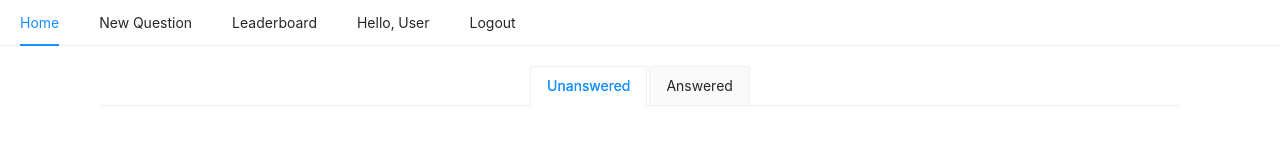
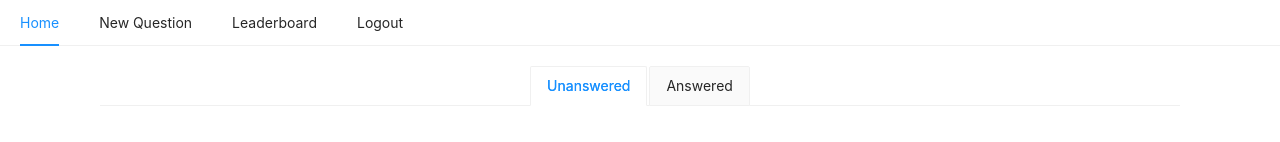
Before and after one commit to septra/would-you-rather, a React (Vite) app: page / in a window 1280 px wide. Shown: the top 142 px of the page. Built offline with nearby package versions, Linux system fonts and the light colour scheme.

Commit message:
Remove user component and route

```diff
--- a/src/App.jsx
+++ b/src/App.jsx
@@ -5,7 +5,6 @@
 import Poll from './Poll'
 import NewQuestion from './NewQuestion'
 import Leaderboard from './Leaderboard'
-import User from './User'
 import Question from './Question'
 
 function App() {
@@ -16,7 +15,6 @@
         <Route path='/' exact component={Poll} />
         <Route path='/add' exact component={NewQuestion} />
         <Route path='/leaderboard' exact component={Leaderboard} />
-        <Route path='/user' exact component={User} />
         <Route path='/question/:id' component={Question} />
       </div>
     </Router>
--- a/src/Nav.jsx
+++ b/src/Nav.jsx
@@ -32,11 +32,6 @@
                     Leaderboard
                 </NavLink>
             </Menu.Item>
-            <Menu.Item key="4">
-                <NavLink to='/user' exact>
-                    Hello, User
-                </NavLink>
-            </Menu.Item>
             <Menu.Item key="5">
                 <NavLink to='/logout'>
                     Logout
--- a/src/User.jsx
+++ /dev/null
@@ -1,11 +0,0 @@
-import React from 'react';
-
-const User = () => {
-    return (
-        <div>
-            User
-        </div>
-    );
-}
-
-export default User;
```
